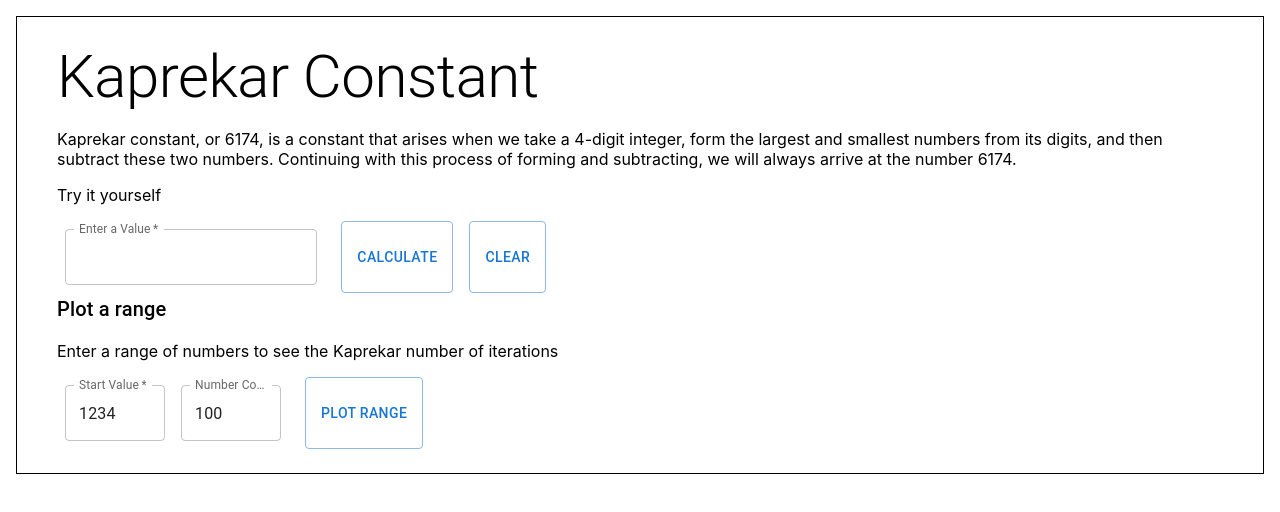
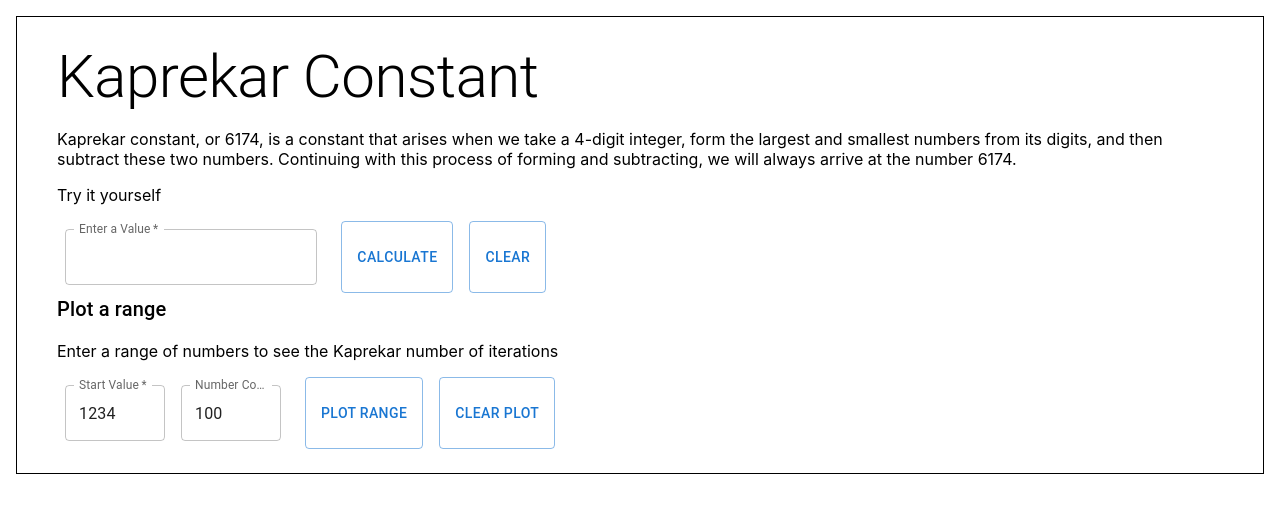
Before and after one commit to cerdamario13/fun-math, a React (Create React App) app: page / in a window 1280 px wide. Shown: the top 512 px of the page. Built offline with nearby package versions, Linux system fonts and the light colour scheme.

Commit message:
clear plot button

```diff
--- a/src/App.js
+++ b/src/App.js
@@ -146,8 +146,11 @@ function App() {
     setShowPlot(true);
   }
 
-  console.log(plotData);
-  console.log(plotData === [{}]);
+  const clearRangePlot = () => {
+    setPlotData([{}]);
+    setShowPlot(false);
+  }
+
 
   return (
     <>
@@ -225,6 +228,7 @@ function App() {
             style={{width: '100px'}}
           />
           <Button variant='outlined' onClick={() => plotRange()} >Plot Range</Button>
+          <Button variant='outlined' onClick={() => clearRangePlot()} >Clear Plot</Button>
         </Stack>
 
         <Stack spacing={2}>
```
